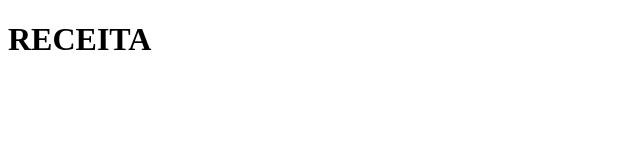
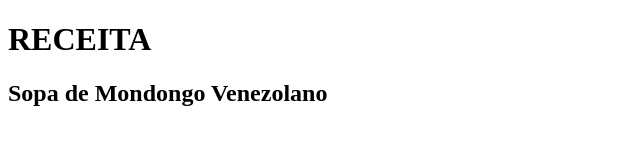
Before and after one commit to rfmoney/Receita, a plain HTML site: page index.html in a window 1280 px wide. Shown: the whole page, without its empty margins (0-640 px from the left). Drawn offline with Linux system fonts and the light colour scheme.

Commit message:
Creando Titulo

```diff
--- a/index.html
+++ b/index.html
@@ -8,5 +8,6 @@
 </head>
 <body>
     <h1>RECEITA</h1>
+    <h2>Sopa de Mondongo Venezolano</h2>
 </body>
 </html>
```
